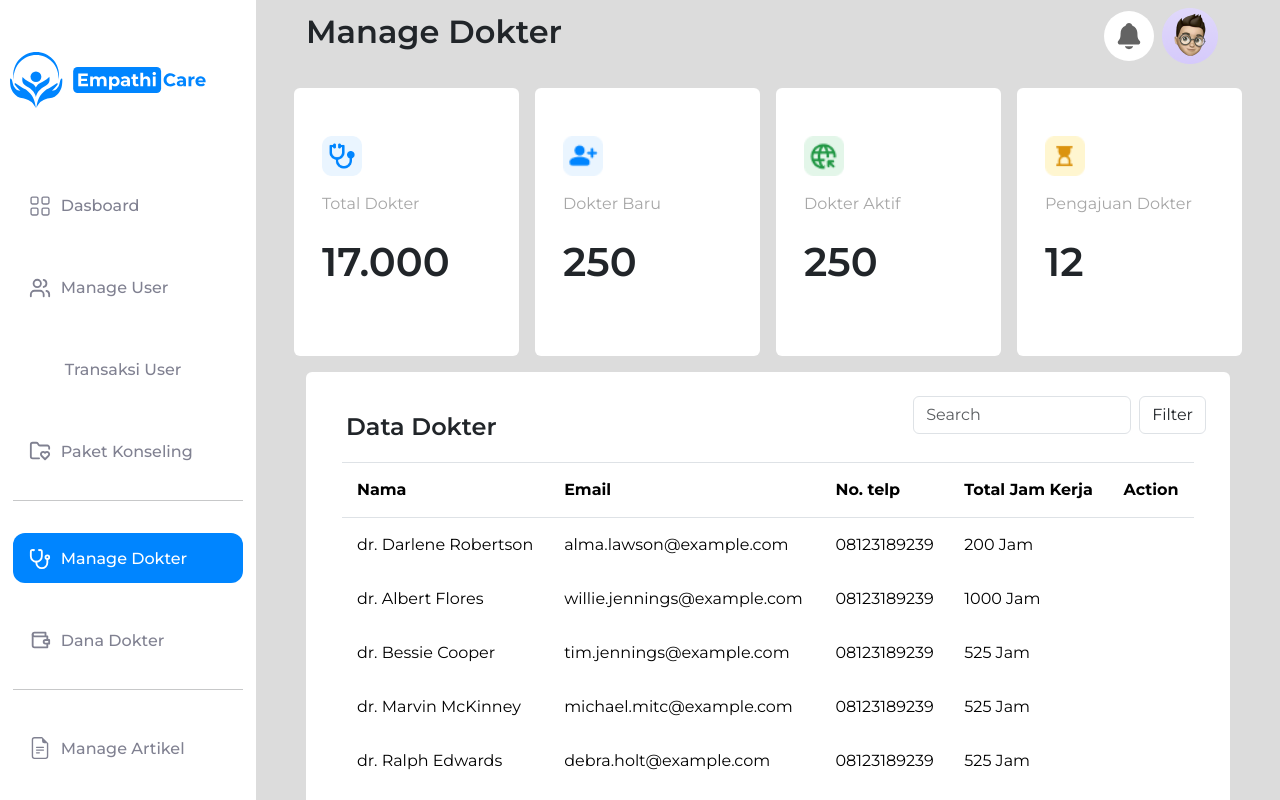
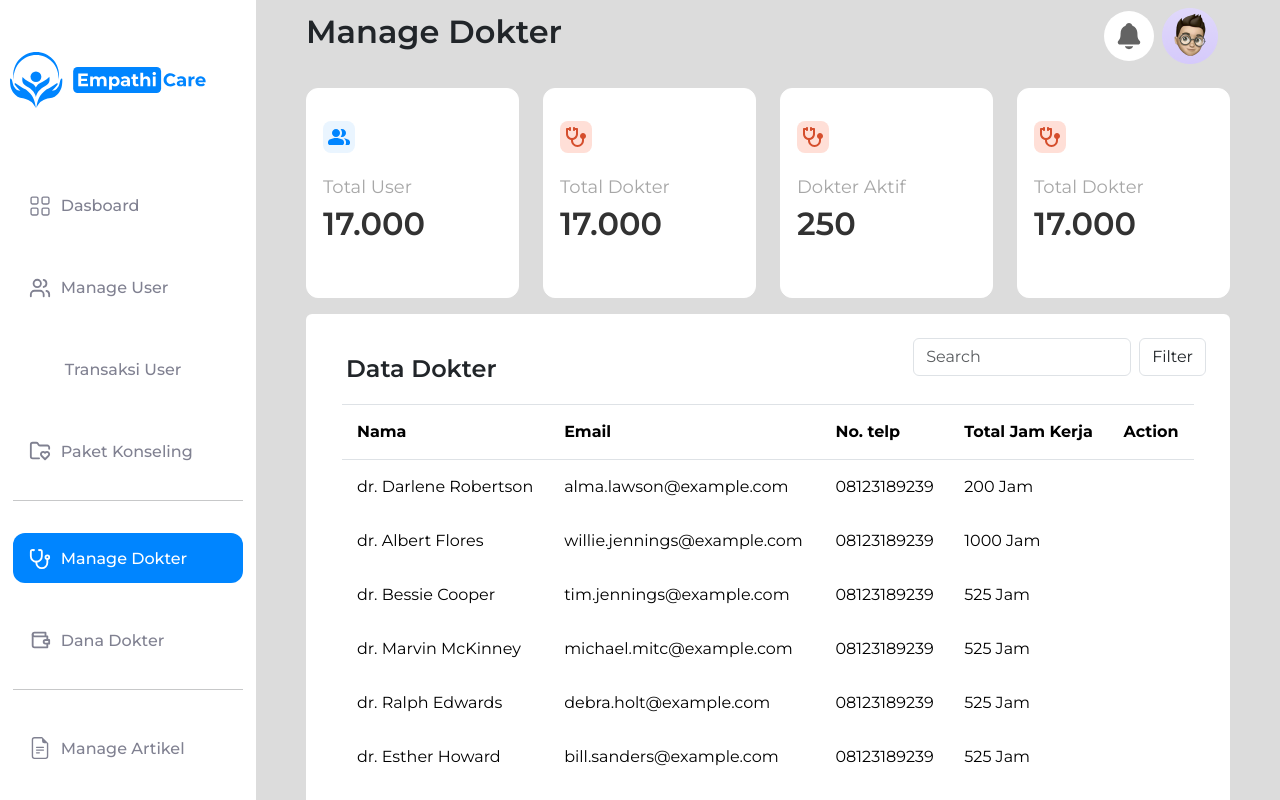
Before and after one commit to Capstone-Mental-Health-Care-Group-6/frontent-dekstop-admin, a React (Vite) app: page /admin-manage-dokter in a window 1280 px wide. Shown: the top 800 px of the page. Built offline with nearby package versions, Linux system fonts and the light colour scheme; some icons are missing.

Commit message:
update card

```diff
--- a/src/pages/ManageDokter/ManageDokter.jsx
+++ b/src/pages/ManageDokter/ManageDokter.jsx
@@ -53,82 +53,39 @@ const ManageDokter = () => {
     <>
       <Layouts titlePage={"Manage Dokter"}>
         <div className="mt-3">
-          <div className="wrap-card-items row d-flex gap-3">
-            <div className="card-items col card border-0">
-              <div className="col px-3 py-5">
-                <div>
-                  <img className="card-logo" src={Stetoscop} alt="" />
-                </div>
-                <div className="mt-3">
-                  <p className="text2-card">Total Dokter</p>
-                </div>
-                <div>
-                  <p className="fs-1 fw-semibold">17.000</p>
-                </div>
-              </div>
-            </div>
-
-            <div className="card-items col card border-0">
-              <div className="px-3 py-5">
-                <div>
-                  <img className="card-logo" src={People} alt="" />
-                </div>
-                <div className="mt-3">
-                  <p className="text2-card">Dokter Baru</p>
-                </div>
-                <div className="fs-1 fw-semibold">250</div>
-              </div>
-            </div>
-
-            <div className="card-items col card border-0">
-              <div className="px-3 py-5">
-                <div>
-                  <img className="card-logo" src={Earth} alt="" />
-                </div>
-                <div className="mt-3">
-                  <p className="text2-card">Dokter Aktif</p>
-                </div>
-                <div className="fs-1 fw-semibold">250</div>
-              </div>
-            </div>
-
-            <div className="card-items col card border-0">
-              <div className="px-3 py-5">
-                <div>
-                  <img className="card-logo" src={SandClock} alt="" />
-                </div>
-                <div className="mt-3">
-                  <p className="text2-card">Pengajuan Dokter</p>
-                </div>
-                <div className="fs-1 fw-semibold">12</div>
-              </div>
-            </div>
-          </div>
-
-
-
-          {/* <div className="d-flex gap-3">
+          <div className="row d-flex">
+            <div className="col">
               <Card
                 cardSubtitle="Total User"
                 cardTitle="17.000"
                 src={iconCardUser}
               />
+            </div>
+
+            <div className="col">
               <Card
                 cardSubtitle="Total Dokter"
                 cardTitle="17.000"
                 src={iconCardDokter}
               />
+            </div>
+
+            <div className="col">
+              <Card
+                cardSubtitle="Dokter Aktif"
+                cardTitle="250"
+                src={iconCardDokter}
+              />
+            </div>
+
+            <div className="col">
               <Card
                 cardSubtitle="Total Dokter"
                 cardTitle="17.000"
                 src={iconCardDokter}
               />
-            <Card
-              cardSubtitle="Total Dokter"
-              cardTitle="17.000"
-              src={iconCardDokter}
-            />
-          </div> */}
+            </div>
+          </div>
 
           {/* Data-Table */}
           <div className="card my-3  px-4 py-4 border-0">
--- a/src/pages/ManageDokter/ManageDokter.styles.css
+++ b/src/pages/ManageDokter/ManageDokter.styles.css
@@ -30,6 +30,30 @@ th {
   text-align: left;
 }
 
+/* Card */
+
+.row .col .card {
+  border-radius: 12px;
+  height: 210px;
+}
+
+.row .col .card .card-body {
+  padding: 32px 16px;
+}
+
+.row .col .card h6 {
+  color: #a7a7a7;
+  font-size: 18px;
+  font-weight: 400;
+  margin: 16px 0 6px 0 !important;
+}
+
+.row .col .card h5 {
+  font-weight: 600;
+  font-size: 32px;
+  color: #323232;
+}
+
 @media screen and (max-width: 550px) {
   .wrap-card-items {
     display: flex;
```
Lines whose indentation alone changed are shown as unchanged.
